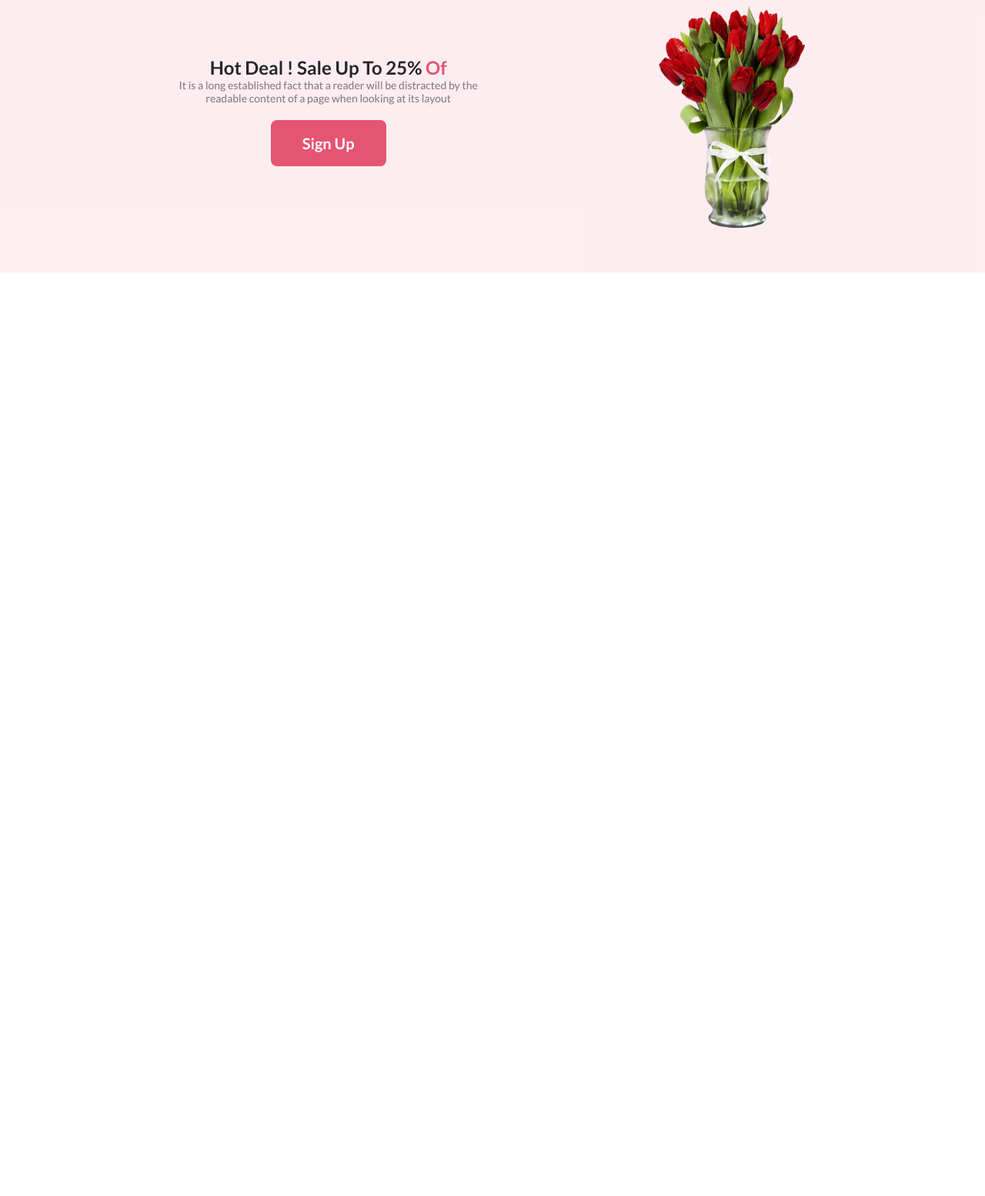
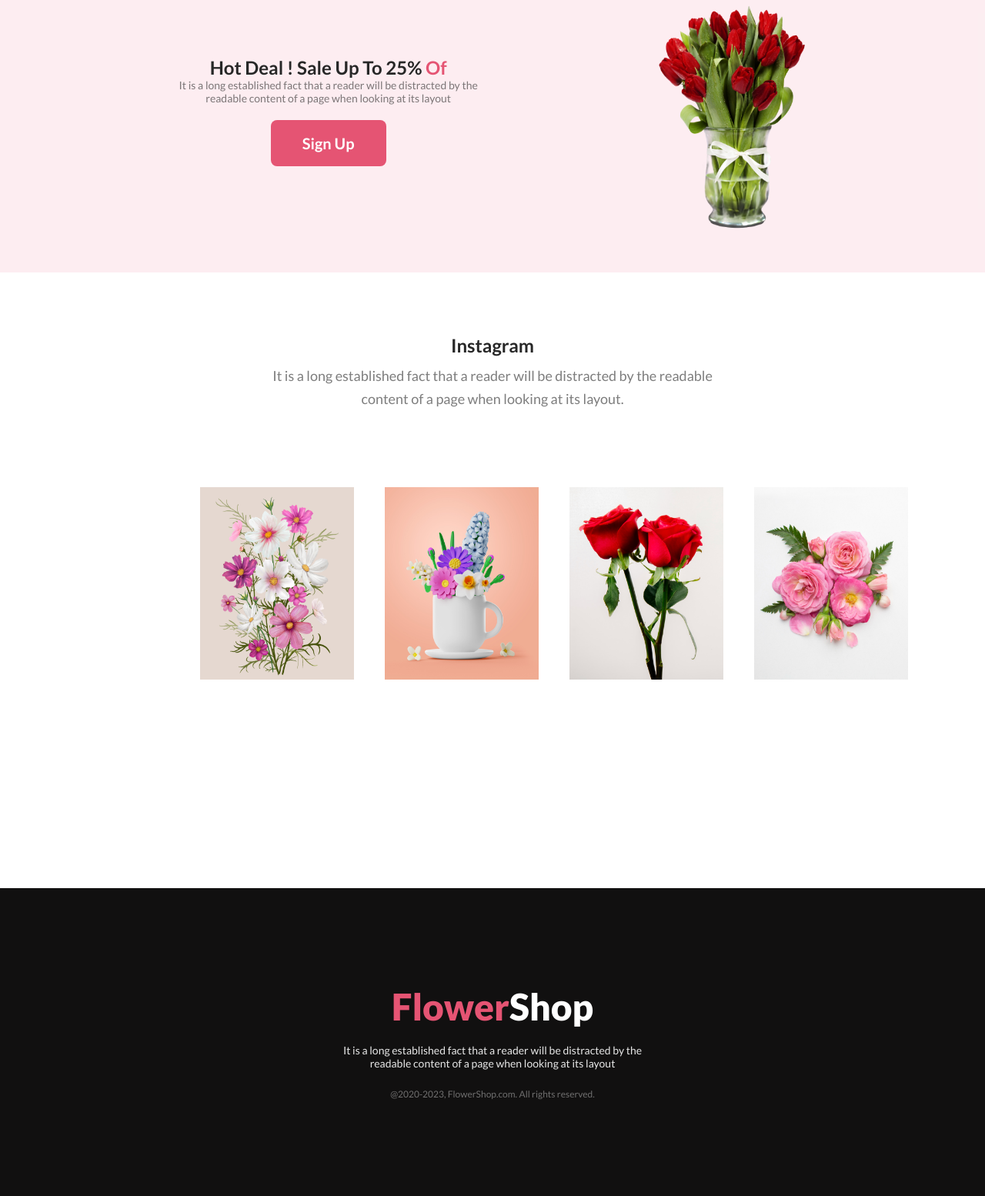
Before and after one commit to moshiur-rahman-mirage/my_flower_shop, a plain HTML site: page index.html in a window 1280 px wide. Shown: the part 2016-3570 px from the top of the page at 77% size. Before the commit the page ends 2370 px from the top, so only its background shows below. Drawn offline with Linux system fonts and the light colour scheme.

Commit message:
footer done too but another section remain, and some polising required

```diff
--- a/index.html
+++ b/index.html
@@ -107,5 +107,66 @@
 
 
     </section>
+
+
+<!--  -->
+<section class="section-2">
+    <div class="s2text-container">
+       <h2>Instagram</h2>
+       <p class="s2para">It is a long established fact that a reader will be distracted by the readable
+        content of a page when looking at its layout.</p>
+    </div>
+    <div class="s2card-container">
+        <div class="card2">
+            <div>
+                <img class="card-img" src="images/Rectangle4.png" alt="">
+            </div>
+        </div>
+
+        <div class="card2">
+            <div>
+                <img class="card-img" src="images/Rectangle5.png" alt="">
+            </div>
+        </div>
+
+        <div class="card2">
+            <div>
+                <img class="card-img" src="images/Rectangle6.png" alt="">
+            </div>
+        </div>
+
+        <div class="card2">
+            <div>
+                <img class="card-img" src="images/Flower01.png" alt="">
+            </div>
+        </div>
+
+    </div>
+</section>
+
+
+
+
+
+
+
+<!--  -->
+
+<footer class="footer">
+    <div>
+        <h2 class="fh"><span class="primary-color">Flower</span>Shop</h2>
+    </div>
+   <div>
+    <p class="mainp">It is a long established fact that a reader will be distracted by the readable
+        content of a page when looking at its layout</p>
+   </div>
+   <div>
+    <p- class="light-footer">@2020-2023, FlowerShop.com. All rights reserved.</p>
+   </div>
+
+</footer>
+
+
+
 </body>
 </html>
--- a/styles.css
+++ b/styles.css
@@ -238,3 +238,45 @@ font-style: normal;
 font-weight: 400;
 /* width:600px */
 }
+
+
+.card2{
+    margin: 0 20px;
+}
+
+footer{
+    background-color: #111010;
+    height: 40vh;
+    padding: 40px;
+    text-align: center;
+    display: flex;
+    justify-content: center;
+    flex-direction: column;
+    align-items: center;
+    gap:20px;
+}
+
+.fh{
+    color:white;
+    font-family: Lato;
+font-size: 48px;
+font-style: normal;
+font-weight: 800;
+line-height: normal;
+}
+
+.mainp{
+    color: rgba(255, 255, 255, 0.90);
+font-size: 14px;
+font-style: normal;
+width: 400px;
+}
+
+.light-footer{
+    color: rgba(255, 255, 255, 0.40);
+text-align: center;
+font-family: Lato;
+font-size: 12px;
+font-style: normal;
+font-weight: 400;
+}
```
Also changed, not shown: images/Flower01.png (renamed from images/Flower 01.png), images/Rectangle4.png (renamed from images/Rectangle 4.png), images/Rectangle5.png (renamed from images/Rectangle 5.png), images/Rectangle6.png (renamed from images/Rectangle 6.png), images/Rectangle9.png (renamed from images/Rectangle 9.png).
